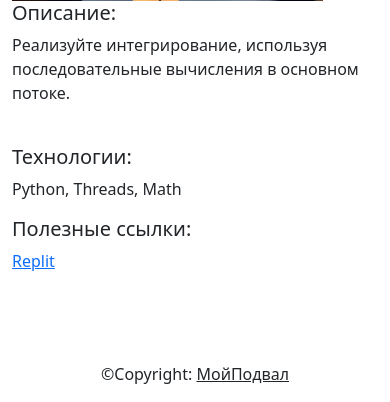
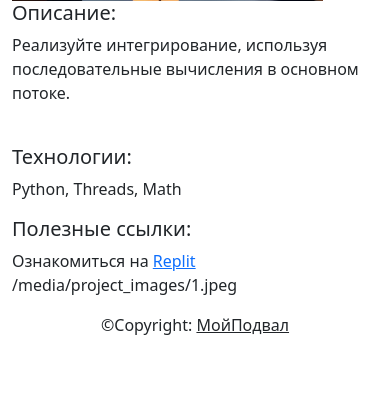
Before and after one commit to EgrSobn/portfoliodjango, a Django app: page /6/ in a window 390 px wide. Shown: the part 442-844 px from the top of the page. Run offline with Django 4.2, Linux system fonts and the light colour scheme; data comes from the database, SQL or seed files in the repository; both versions use the stored data as it was after the commit.

Commit message:
Some fixes

```diff
--- a/src/config/settings.py
+++ b/src/config/settings.py
@@ -11,7 +11,7 @@ BASE_DIR = Path(__file__).resolve().parent.parent
 SECRET_KEY = 'django-insecure-60oq9q#6-4e$_a)1d1y-6x-1b=7m52umgkiy3t&@i#!8f$f3db'
 
 # SECURITY WARNING: don't run with debug turned on in production!
-DEBUG = False
+DEBUG = True
 
 ALLOWED_HOSTS = ['*']
 
@@ -111,5 +111,5 @@ STATIC_ROOT = BASE_DIR / 'static/'
 
 DEFAULT_AUTO_FIELD = 'django.db.models.BigAutoField'
 
-MEDIA_ROOT = BASE_DIR / "uploads/"
+MEDIA_ROOT = BASE_DIR / "media/"
 MEDIA_URL = "/media/"
--- a/src/projects/templates/base.html
+++ b/src/projects/templates/base.html
@@ -24,9 +24,9 @@
     {% block page_content %}{% endblock page_content %}
 
     <!-- Footer -->
-<footer class="bg-light text-center ">
+  <footer class="bg-light text-center d-block d-sm-none">
     <!-- Copyright -->
-    <div class="text-center p-3 fixed-bottom" style="background-color: white;">
+    <div class="text-center p-3" style="background-color: white;">
       ©Copyright:
       <a class="text-dark" href="/">МойПодвал</a>
     </div>
@@ -34,5 +34,17 @@
 
   </footer>
   <!-- Footer -->
+    <!-- Footer -->
+    <footer class="bg-light text-center fixed-bottom d-none d-sm-block">
+      <!-- Copyright -->
+      <div class="text-center p-3" style="background-color: white;">
+        ©Copyright:
+        <a class="text-dark" href="/">МойПодвал</a>
+      </div>
+      <!-- Copyright -->
+
+    </footer>
+    <!-- Footer -->
+
 </body>
 </html>
--- a/src/projects/templates/projects/project_detail.html
+++ b/src/projects/templates/projects/project_detail.html
@@ -20,14 +20,15 @@
             <h5>Полезные ссылки:</h5>
         {% endif %}
         {% if project.githublink %}
-            <a href="{{ project.githublink }}">GitHub</a>
+        Ознакомиться на <a href="{{ project.githublink }}">GitHub</a>
         {% endif %}
         {% if project.replitlink %}
-            <a href="{{ project.replitlink }}">Replit</a>
+            Ознакомиться на <a href="{{ project.replitlink }}">Replit</a>
         {% endif %}
         {% if project.anotherlink %}
             <a href="{{ project.anotherlink }}">Ссылка на файлообменник</a>
         {% endif %}
+        {{ project.image.url }}
     </div>
 </div>
 {% endblock page_content %}
--- a/src/projects/templates/projects/project_index.html
+++ b/src/projects/templates/projects/project_index.html
@@ -7,11 +7,11 @@
       <div class="col-md-4">
         <div class="card d-flex align-items-stretch h-100">
           {% if project.image %}
-            <img class="card-img-top" src="{{ project.image.url }}">
+            <img class="card-img-top" src="{{ project.image.url }}" width=50%>
           {% endif %}
           <div class="card-body">
             <h5 class="card-title">{{ project.title }}</h5>
-            <p class="card-text">{{ project.description }}</p>
+            <p class="card-text">{{ project.technology }}</p>
             <a href="{% url 'project_detail' project.pk %}" class="btn btn-primary" style="background-color: #7893b4">Детали</a>
           </div>
         </div>
```
Also changed, not shown: src/db.sqlite3, src/media/1.jpg (added), src/media/project_images/1.jpeg (added), src/media/project_images/2.jpeg (added).
